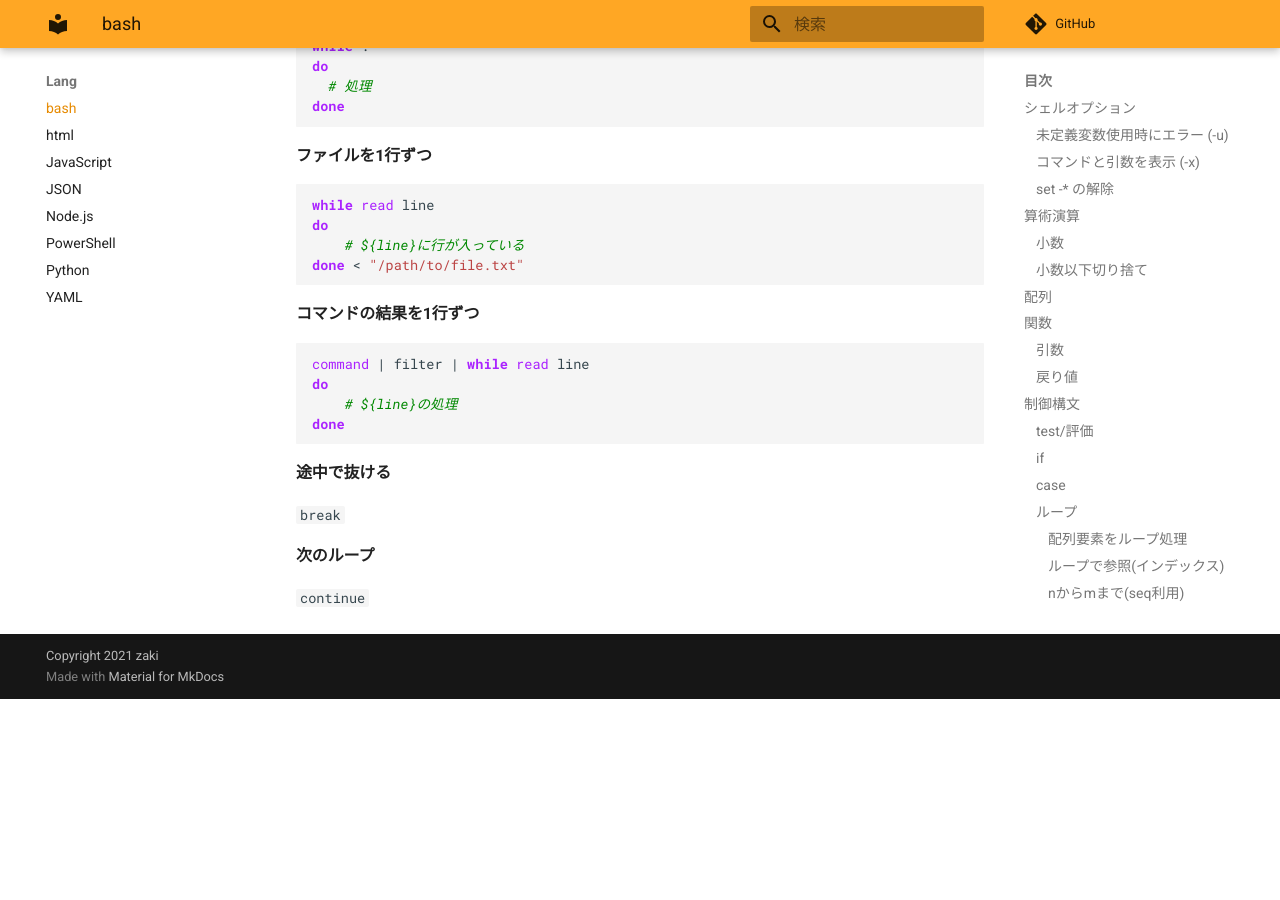
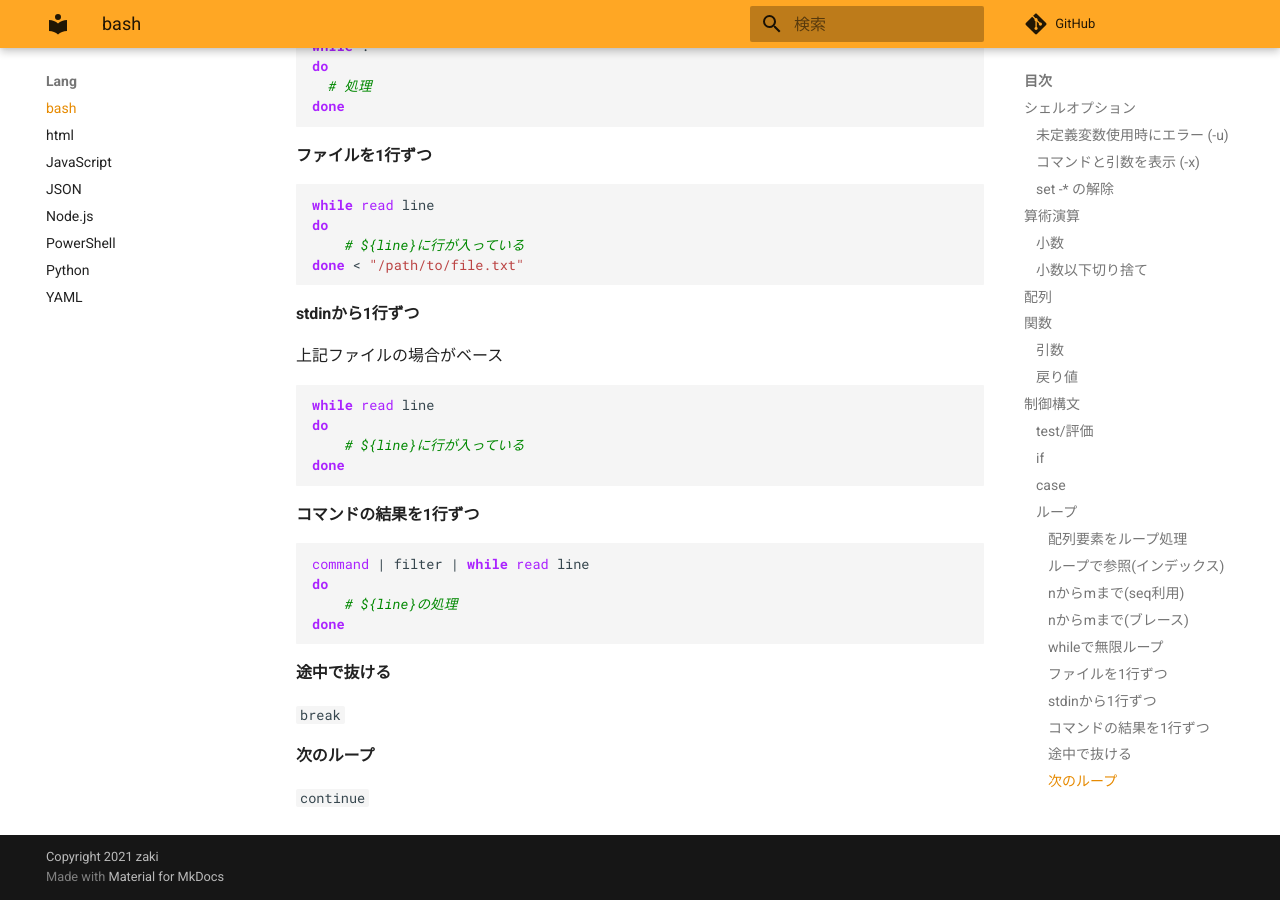
Before and after one commit to zaki-lknr/docs, an MkDocs documentation site: the page built from docs/lang/bash.md, in a window 1280 px wide and 900 px high, scrolled down 5351 px. Built offline with MkDocs 1.6.1 and Material for MkDocs 9.7.7, drawn with Linux system fonts in a browser that asks for light colours; comment, search, counter and statistics services are not loaded; before the commit the page ends 6050 px from its top, so only the background shows below that.

Commit message:
add: lang/bash: stdinから1行ずつループ

````diff
--- a/docs/lang/bash.md
+++ b/docs/lang/bash.md
@@ -259,6 +259,17 @@ do
 done < "/path/to/file.txt"
 ```
 
+#### stdinから1行ずつ
+
+上記ファイルの場合がベース
+
+```bash
+while read line
+do
+    # ${line}に行が入っている
+done
+```
+
 #### コマンドの結果を1行ずつ
 
 ```bash
````
